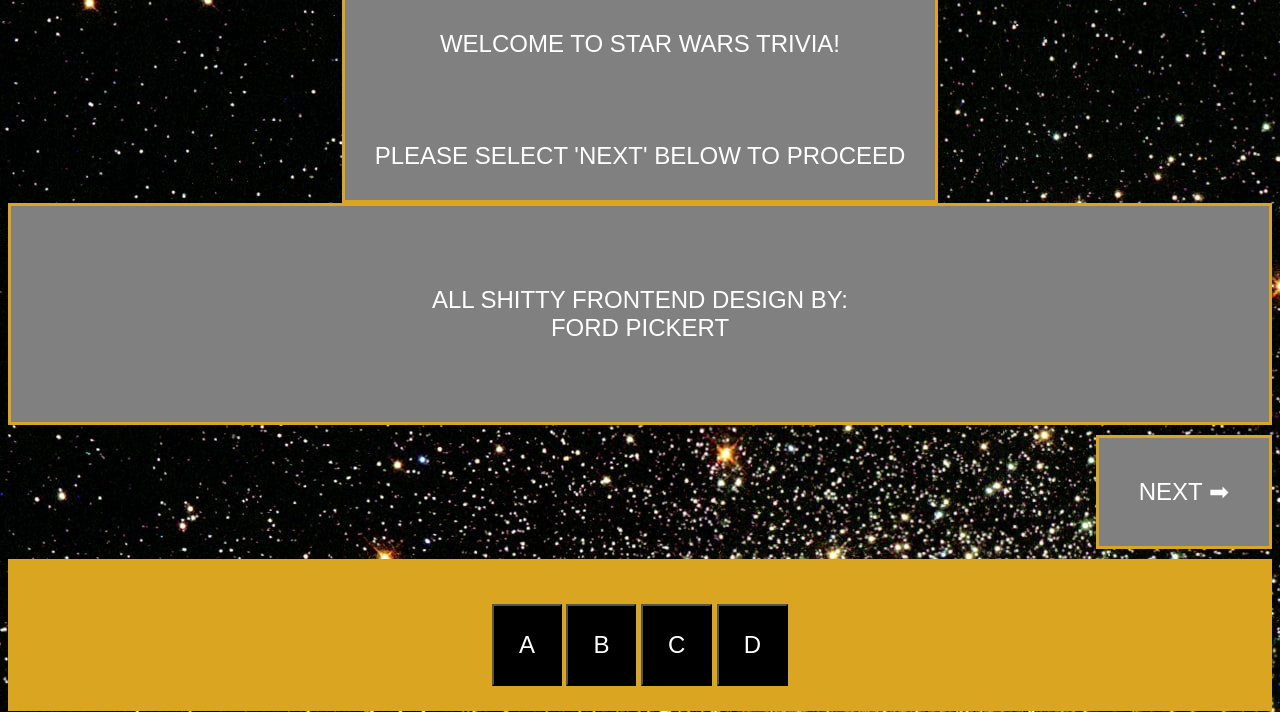
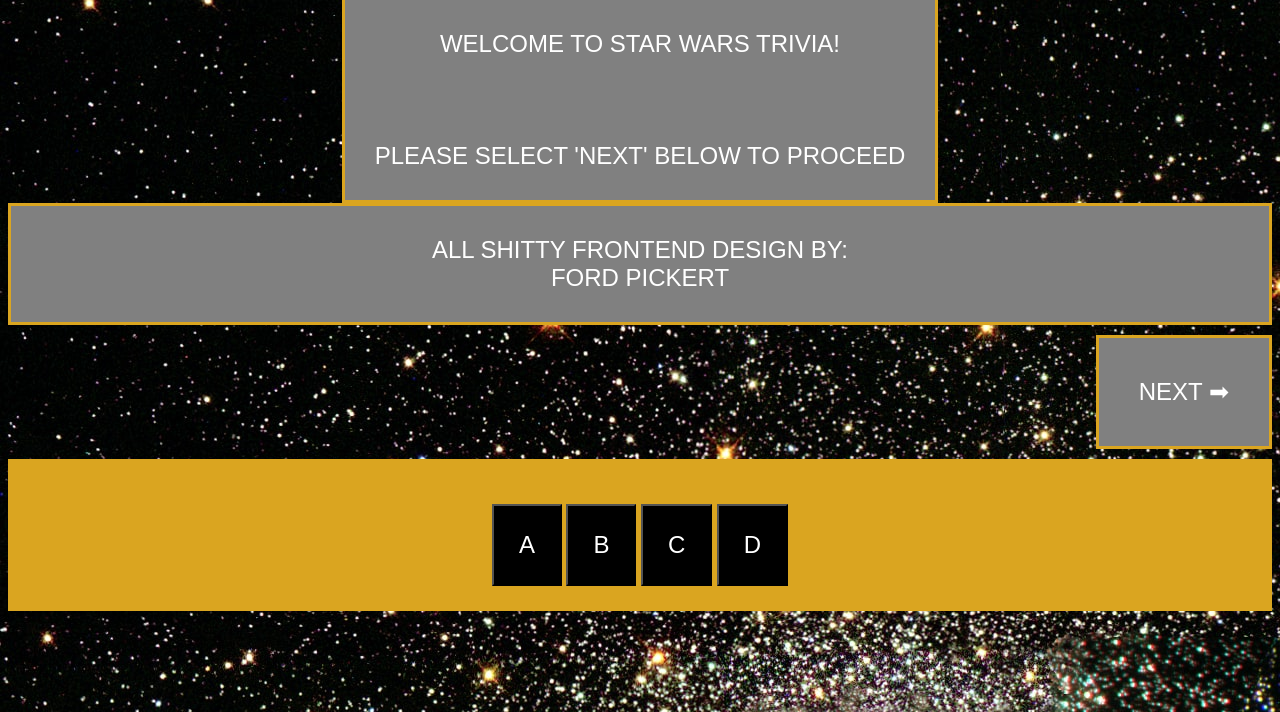
Before and after one commit to fordpic/Star-Wars-Trivia-Game, a plain HTML site: page index.html in a window 1280 px wide. Shown: the part 88-800 px from the top of the page. Drawn offline with Linux system fonts and the light colour scheme; a web font is replaced by a local one.

```diff
--- a/styles.css
+++ b/styles.css
@@ -60,10 +60,10 @@ body {
 .options-box {
     background-color: grey;
     color: white;
-    padding-top: 80px;
-    padding-bottom: 80px;
-    padding-right: 80px;
-    padding-left: 80px;
+    padding-top: 30px;
+    padding-bottom: 30px;
+    padding-right: 30px;
+    padding-left: 30px;
     font-size: x-large;
     border: solid #000;
     border-width: 3px 3px 3px 3px;
```
Also changed, not shown: 1 other file.
